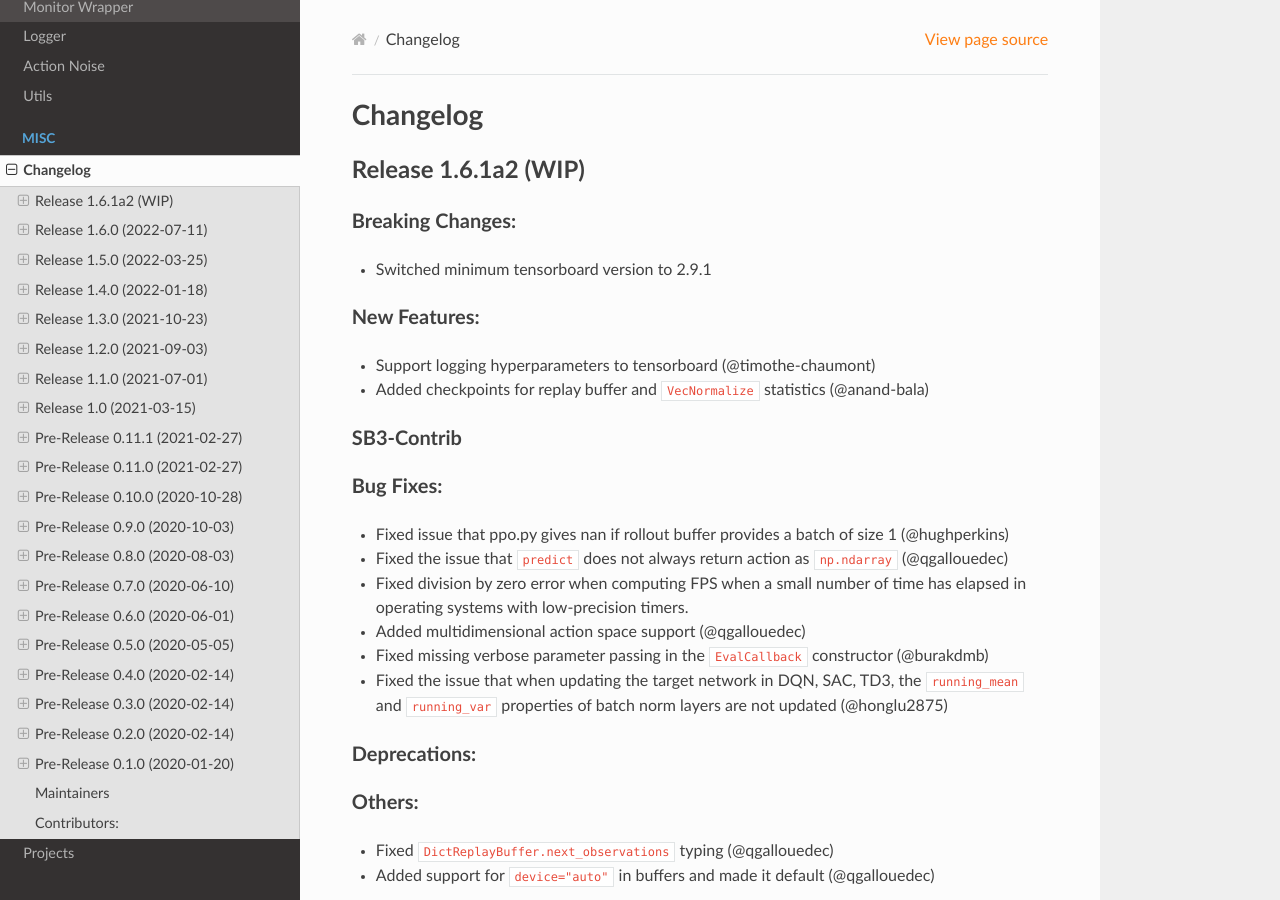
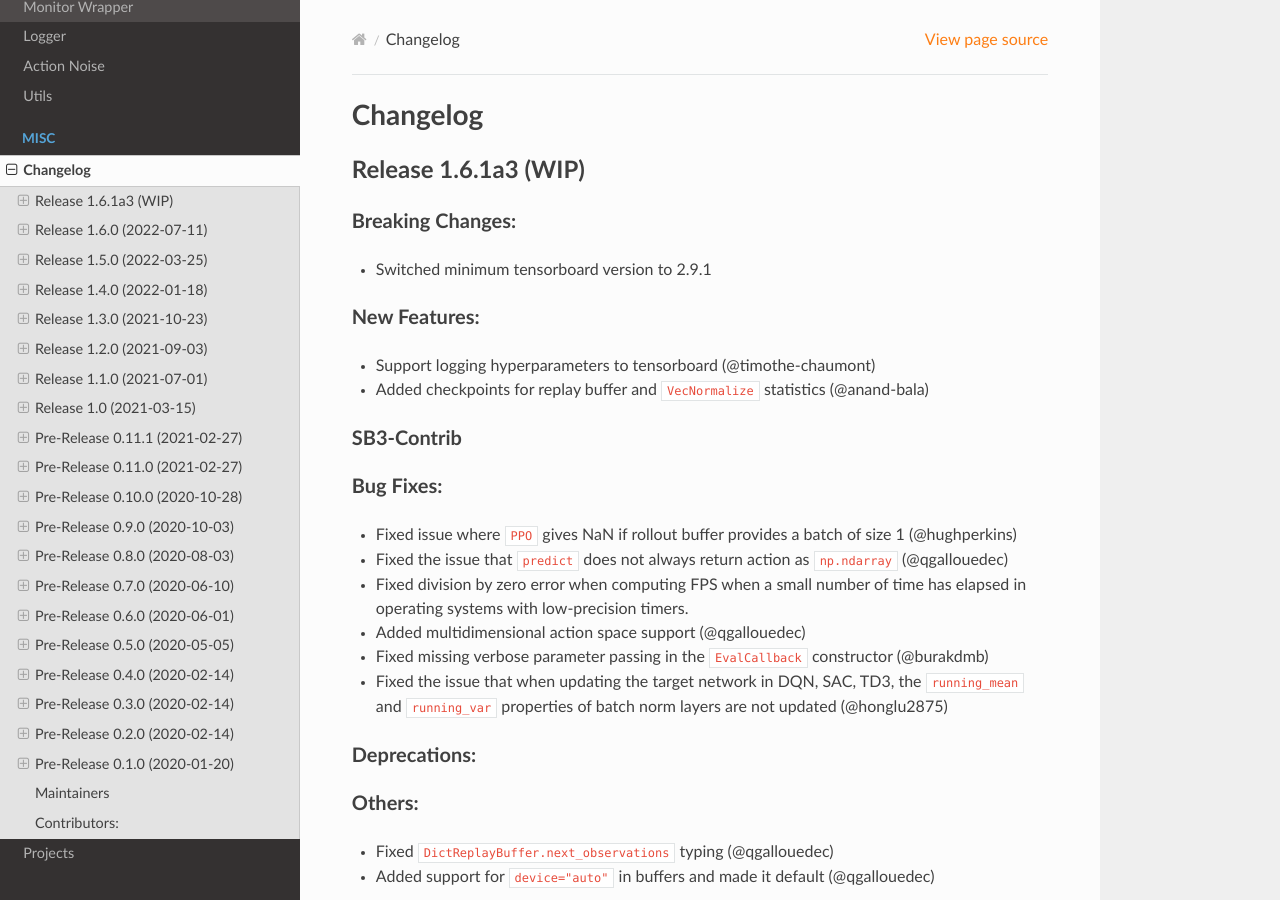
Before and after one commit to DLR-RM/stable-baselines3, a Sphinx documentation site: the page built from docs/misc/changelog.rst, in a window 1280 px wide and 900 px high. Built offline with Sphinx 7.4.7 and the Read the Docs theme 2.0.0, drawn with Linux system fonts in a browser that asks for light colours.

Commit message:
Bump version

```diff
--- a/docs/misc/changelog.rst
+++ b/docs/misc/changelog.rst
@@ -3,7 +3,7 @@
 Changelog
 ==========
 
-Release 1.6.1a2 (WIP)
+Release 1.6.1a3 (WIP)
 ---------------------------
 
 Breaking Changes:
@@ -20,7 +20,7 @@ SB3-Contrib
 
 Bug Fixes:
 ^^^^^^^^^^
-- Fixed issue that ppo.py gives nan if rollout buffer provides a batch of size 1 (@hughperkins)
+- Fixed issue where ``PPO`` gives NaN if rollout buffer provides a batch of size 1 (@hughperkins)
 - Fixed the issue that ``predict`` does not always return action as ``np.ndarray`` (@qgallouedec)
 - Fixed division by zero error when computing FPS when a small number of time has elapsed in operating systems with low-precision timers.
 - Added multidimensional action space support (@qgallouedec)
--- a/stable_baselines3/version.txt
+++ b/stable_baselines3/version.txt
@@ -1 +1 @@
-1.6.1a2
+1.6.1a3
```
